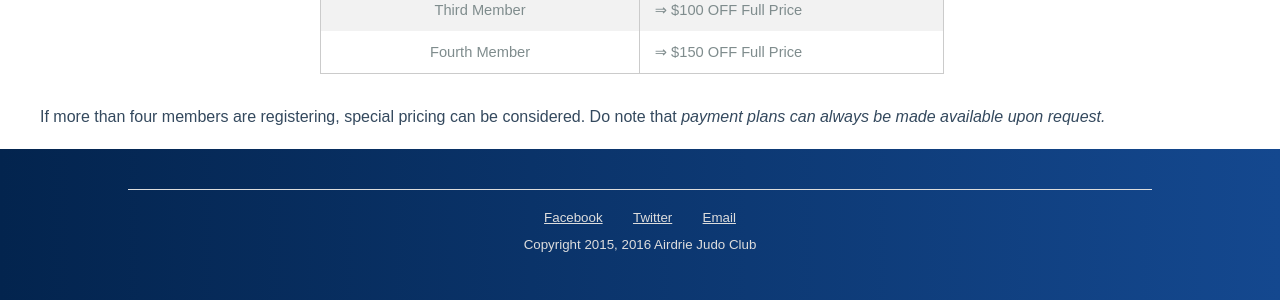
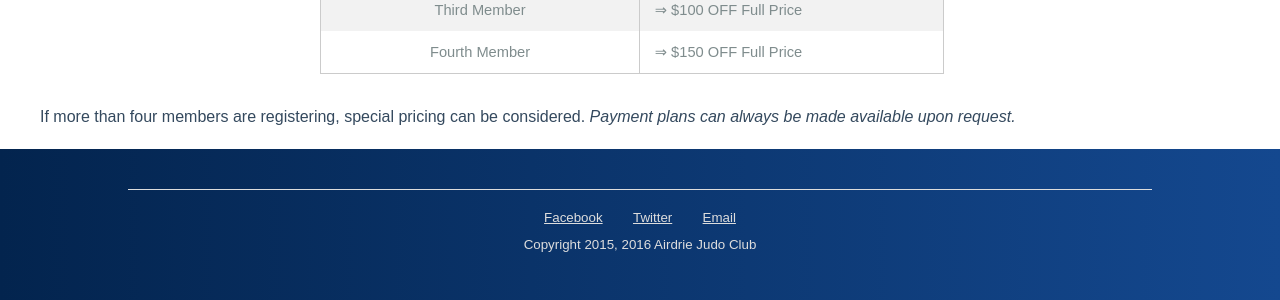
Before and after one commit to ThatGeoGuy/airdrie-judo, a Jekyll site: the page built from classes-and-fees.html, in a window 1280 px wide. Shown: the part 1966-2266 px from the top of the page. Built offline with Jekyll 4.4.1, drawn with Linux system fonts in a browser that asks for light colours; nearby versions of some CDN libraries.

Commit message:
Fixes some wording on sentence re: payment plan

```diff
--- a/classes-and-fees.html
+++ b/classes-and-fees.html
@@ -243,7 +243,7 @@ stylesheets:
         </table>
         <p>
           If more than four members are registering, special pricing can be
-          considered. Do note that <em>payment plans can always be made
+          considered. <em>Payment plans can always be made
           available upon request.</em>
         </p>
       </div>
```
